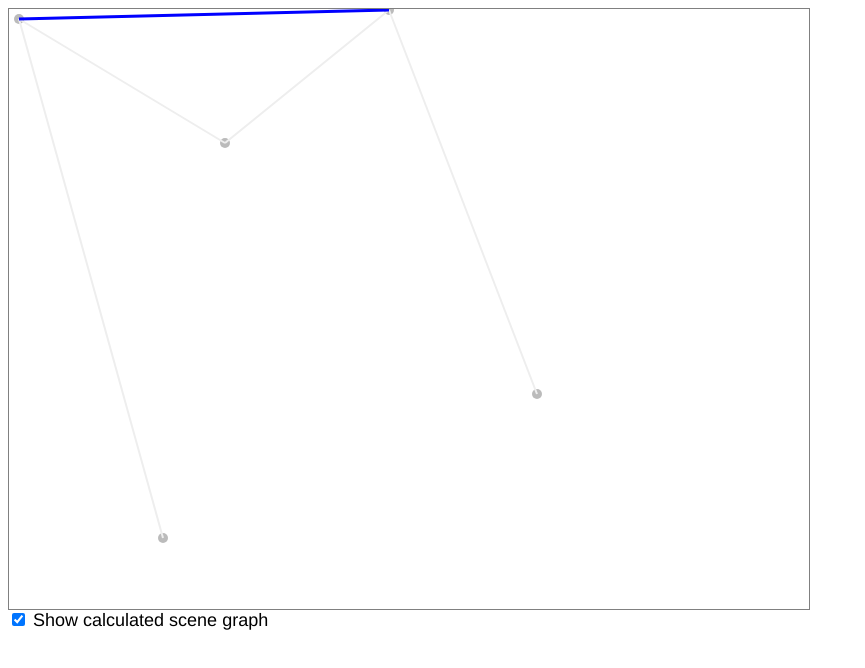
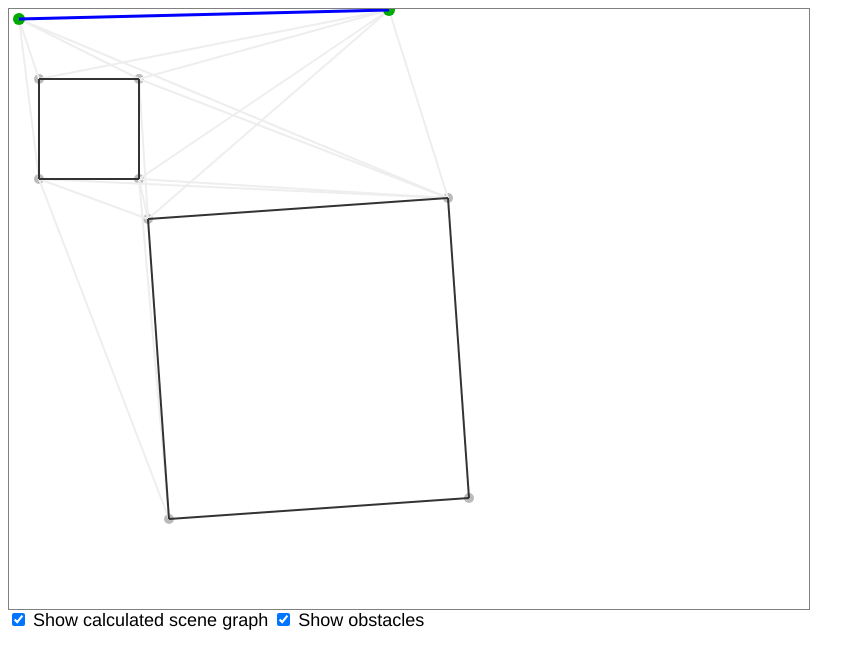
Before and after one commit to alanmacleod/graffic, a website built with webpack: page pub/index.html in a window 1280 px wide. Shown: the whole page, without its empty margins (0-865 px from the left). Built offline with nearby package versions, Linux system fonts and the light colour scheme.

Commit message:
oh god, bugs

```diff
--- a/pub/index.html
+++ b/pub/index.html
@@ -21,6 +21,9 @@
   <div>
     <input type="checkbox" checked="checked" name="cb_debug" id="cb_debug" value="true">
     <label for="cb_debug">Show calculated scene graph</label>
+    <input type="checkbox" checked="checked" name="cb_debug2" id="cb_debug2" value="true">
+    <label for="cb_debug2">Show obstacles</label>
+
     <div style="margin-top:10px; color:red" id="infoText">
 
     </div>
--- a/src/Graph.js
+++ b/src/Graph.js
@@ -17,6 +17,11 @@ export default class Graph
   // adjaceny edge list
   addedge(v1, v2, cost)
   {
+    if (v1 == 1 || v2 == 1)
+    {
+      console.log(v1, v2, cost);
+    }
+
     this.edges[v1].push({dest:v2, cost});
     this.edges[v2].push({dest:v1, cost});
 
--- a/src/main.js
+++ b/src/main.js
@@ -11,7 +11,7 @@ let scene = new Scene();
 let info = document.getElementById('infoText');
 
 // Show/hide the scene graph
-let debug = true;
+let showGraph = true, showObstacles = true;
 
 // Start point and our goal
 let start = [10, 10];
@@ -23,16 +23,14 @@ let rotx = 300, roty = 350;
 let motion = 0, rota = 0;
 
 // Create some dynamic obstacles
-let sq_small = Square(600, 100, 100);
-let sq_large = Triangle(rotx, roty, 400);
+let sq_small = Square(650, 100, 150);
+let sq_large = Square(rotx, roty, 300);
 
 let obstacles = [
-  // Dynamic
+  Square(80, 120, 100),
+  //, Square(12,12, 2),
   //sq_small,
-  sq_large,
-  // Static
-  //Square(60, 250, 50), Square(12,12, 2), Square(620, 400, 100),
-
+  sq_large
 ];
 
 // Add them all to the scene
@@ -59,7 +57,7 @@ function frame()
 
   renderer.clear();
 
-  if (debug)
+  if (showGraph)
   {
     // Draw the scene graph nodes
     for (let n of vis.nodes)
@@ -69,11 +67,15 @@ function frame()
     renderer.render( vis.edges, '#eee' );
   }
 
-  // // Render the original scene geometry on top of the graph
-  // renderer.render( start, '#0a0', 6 );
-  // renderer.render( end, '#0a0', 6 );
-  // renderer.render( scene.objects, '#333' );
+  // Render the original scene geometry on top of the graph
+  if (showObstacles)
+  {
+    renderer.render( start, '#0a0', 6 );
+    renderer.render( end, '#0a0', 6 );
+    renderer.render( scene.objects, '#333' );
+  }
 
+  // User has moved the mouse inside a shape obstacle which invalidates the graph
   if (inside >= 0)
   {
     show_info("End point inside solid object!")
@@ -92,21 +94,13 @@ function frame()
 
 }
 
-document.getElementById('cb_debug').onclick = (e, c) => { debug = e.srcElement.checked; }
-
 // Save the last known mouse position
 document.getElementById(element).onmousemove = e => { mx = e.clientX; my = e.clientY; }
+document.getElementById('cb_debug').onclick = (e, c) => { showGraph = e.srcElement.checked; }
+document.getElementById('cb_debug2').onclick = (e, c) => { showObstacles = e.srcElement.checked; }
 
-function show_info(text)
-{
-  info.innerHTML = text;
-  info.style.display = 'block';
-}
-
-function hide_info()
-{
-  info.style.display = 'none';
-}
+function show_info(text) { info.innerHTML = text; info.style.display = 'block'; }
+function hide_info() { info.style.display = 'none'; }
 
 // This prevents a bit of a mess from happening
 // when the mouse cursor drifts *inside* a supposedly solid shape
```
Also changed, not shown: pub/build/bundle.js.
